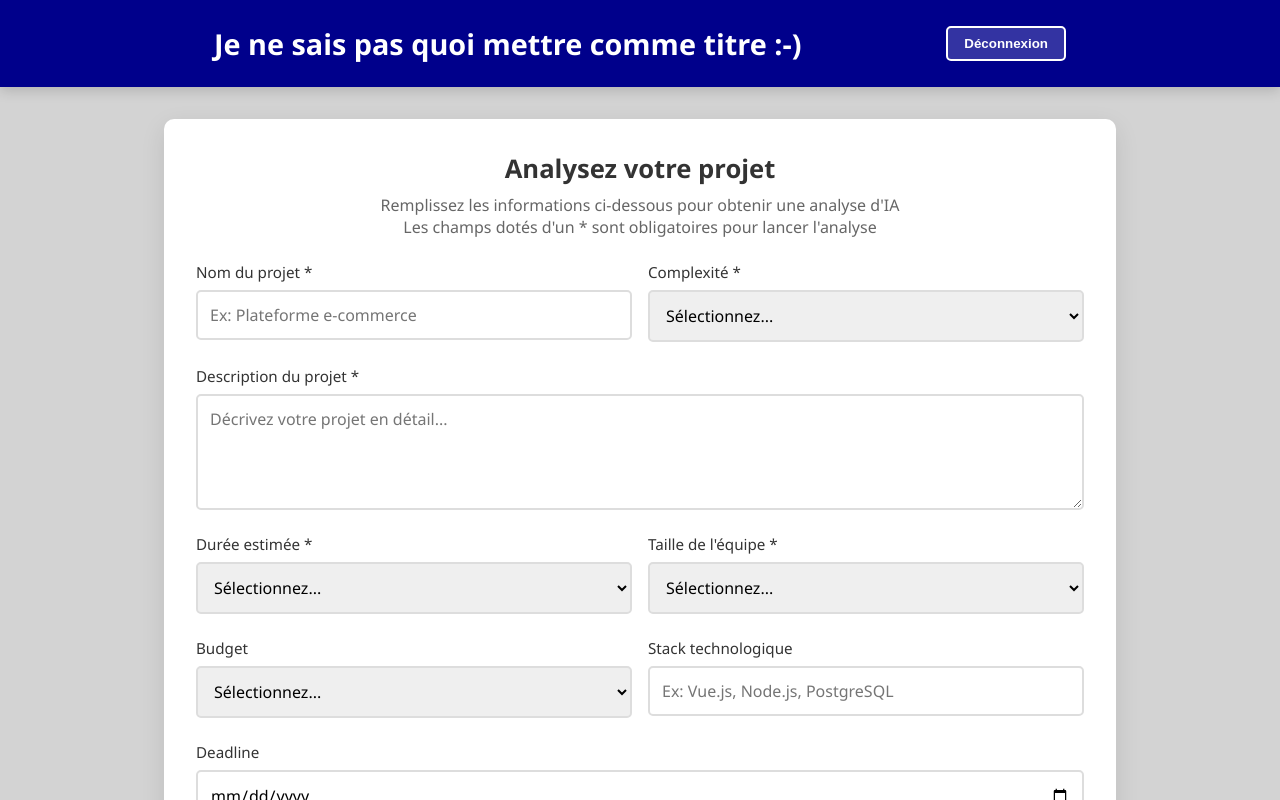
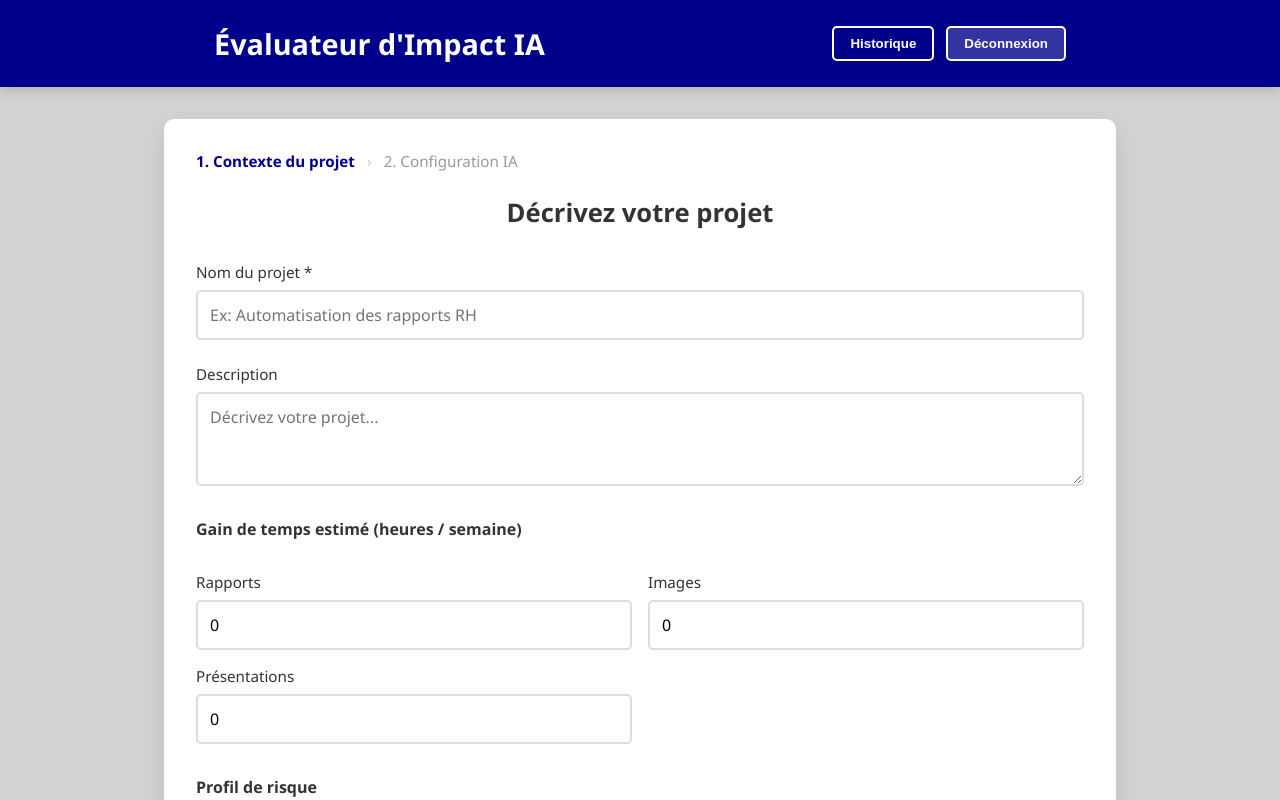
Before and after one commit to HugoDSD/Innovation_Project, a Vue app in the folder frontend/: page /app in a window 1280 px wide. Both pictures are taken after typing "Sample", "Sample123" into the empty fields and a click on the button "Connexion". Shown: the top 800 px of the page. Built offline with nearby package versions, Linux system fonts and the light colour scheme.

Commit message:
feat: 2-step evaluation wizard with mock data matching backend contract

```diff
--- a/frontend/src/pages/MainPage.vue
+++ b/frontend/src/pages/MainPage.vue
@@ -4,180 +4,90 @@ import { useRouter } from 'vue-router'
 import ResultsSection from '../components/ResultsSection.vue'
 
 const router = useRouter()
+const currentStep = ref(1)
+const loading = ref(false)
+const error = ref('')
+const results = ref(null)
 
-const formData = ref({
+const step1 = ref({
   projectName: '',
   projectDescription: '',
-  duration: '',
-  teamSize: '',
-  budget: '',
-  complexity: '',
-  deadline: '',
-  technology: ''
+  hoursSavedReports: 0,
+  hoursSavedImages: 0,
+  hoursSavedPresentations: 0,
+  dataSensitivity: 1,
+  legalRisk: 1
 })
 
-const results = ref(null)
-const showResults = ref(false)
+const step2 = ref({
+  modelName: '',
+  provider: '',
+  inputTokens: 0,
+  outputTokens: 0
+})
 
-// Random data to simulate a backend response
-const generateRandomResults = () => {
-  const levels = ['none', 'not_recommended', 'recommended', 'highly_recommended']
-  const randomLevel = levels[Math.floor(Math.random() * levels.length)]
-  const levelIndex = levels.indexOf(randomLevel)
+const AI_MODELS = ['GPT OSS 20B', 'GPT OSS 120B', 'DeepSeek V3.1', 'DeepSeek R1']
+const PROVIDERS = ['Microsoft', 'Amazon', 'Référence']
 
-  // Carbon footprint data per AI level
-  const carbonFootprints = [150, 280, 450, 650]
-  const emissions = [
-    [
-      { stage: 'Infrastructure', amount: 50, description: 'Hébergement et serveurs' },
-      { stage: 'Développement', amount: 60, description: 'Ressources de développement' },
-      { stage: 'Maintenance', amount: 40, description: 'Maintenance et support' }
-    ],
-    [
-      { stage: 'Infrastructure', amount: 90, description: 'Hébergement et serveurs cloud' },
-      { stage: 'Développement', amount: 120, description: 'Ressources de développement et tests' },
-      { stage: 'Maintenance', amount: 70, description: 'Maintenance et support continu' }
-    ],
-    [
-      { stage: 'Infrastructure', amount: 150, description: 'Infrastructure optimisée' },
-      { stage: 'Développement', amount: 200, description: 'Développement avec IA' },
-      { stage: 'Maintenance', amount: 100, description: 'Maintenance automatisée' }
-    ],
-    [
-      { stage: 'Infrastructure', amount: 200, description: 'Infrastructure très optimisée' },
-      { stage: 'Développement', amount: 300, description: 'Développement accéléré par IA' },
-      { stage: 'Maintenance', amount: 150, description: 'Maintenance préventive automatisée' }
-    ]
-  ]
+const validateStep1 = () =>
+  step1.value.projectName.trim() !== '' &&
+  step1.value.dataSensitivity >= 1 &&
+  step1.value.legalRisk >= 1
 
-  // Technical recommendations per AI level
-  const technicalRecommendations = [
-    [
-      'Utiliser des méthodes traditionnelles de développement',
-      'Optimiser l\'infrastructure existante',
-      'Mettre en place un monitoring performant'
-    ],
-    [
-      'Considérer une automatisation partielle',
-      'Optimiser les pipelines de déploiement',
-      'Mettre en place des tests automatisés'
-    ],
-    [
-      'Intégrer des outils d\'IA pour l\'automatisation',
-      'Utiliser le machine learning pour l\'optimisation',
-      'Implémenter des processus intelligents'
-    ],
-    [
-      'Déployer une IA générative pour la génération de code',
-      'Utiliser l\'IA pour l\'optimisation complète',
-      'Automatiser tous les processus répétitifs'
-    ]
-  ]
+const validateStep2 = () =>
+  step2.value.modelName !== '' &&
+  step2.value.provider !== '' &&
+  step2.value.inputTokens > 0 &&
+  step2.value.outputTokens > 0
 
-  // Non-AI alternatives per level
-  const alternatives = [
-    [
-      'Scripts bash et outils shell classiques',
-      'Équipe dédiée pour les tâches manuelles',
-      'Approche itérative sans automatisation'
-    ],
-    [
-      'Outils d\'automatisation traditionnels (Jenkins, GitLab CI)',
-      'Processus manuels documentés',
-      'Tests effectués par l\'équipe QA'
-    ],
-    [
-      'Templating et frameworks existants',
-      'Configuration manuelle des environnements',
-      'Analyse manuelle des performances'
-    ],
-    [
-      'Développement entièrement manuel avec équipe expérimentée',
-      'Patterns et bonnes pratiques documentées',
-      'Revues de code systématiques'
-    ]
-  ]
+const goToStep2 = () => {
+  if (validateStep1()) currentStep.value = 2
+}
 
-  // Impact reduction actions per level
-  const actions = [
-    [
-      'Maintenir une bonne documentation',
-      'Former l\'équipe régulièrement',
-      'Planifier avec soin'
-    ],
-    [
-      'Automatiser les tâches répétitives',
-      'Utiliser le CI/CD efficacement',
-      'Réduire les inefficacités manuelles'
-    ],
-    [
-      'Mettre en place l\'IA pour l\'optimisation',
-      'Analyser les performances en continu',
-      'Automatiser les processus critiques'
-    ],
-    [
-      'Maximiser l\'utilisation de l\'IA générative',
-      'Implémenter le self-healing automatique',
-      'Optimiser les ressources en temps réel'
-    ]
-  ]
-
-  const detailedAnalysisTexts = [
-    'Votre projet n\'a pas besoin d\'IA pour être réussi. Les méthodes traditionnelles suffisent.',
-    'L\'IA pourrait aider mais n\'est pas essentielle pour ce projet.',
-    'L\'IA est recommandée pour optimiser ce projet et améliorer les résultats.',
-    'L\'IA est fortement recommandée pour maximiser l\'efficacité et l\'impact de votre projet.'
-  ]
+// Temporary mock — replaced in Phase 2 by a real API call
+const mockSubmit = () => {
+  const hoursSaved = step1.value.hoursSavedReports + step1.value.hoursSavedImages + step1.value.hoursSavedPresentations
+  const riskScore = (step1.value.dataSensitivity + step1.value.legalRisk) / 2
+  const approved = hoursSaved > 1.0 && riskScore < 4.0
 
   return {
-    aiLevel: randomLevel,
-    carbonFootprint: carbonFootprints[levelIndex],
-    emissions: emissions[levelIndex],
-    technicalRecommendations: technicalRecommendations[levelIndex],
-    alternativesWithoutAI: alternatives[levelIndex],
-    actionItems: actions[levelIndex],
-    detailedAnalysis: detailedAnalysisTexts[levelIndex]
+    isApproved: approved,
+    evaluationId: 1,
+    message: approved
+      ? 'APPROUVÉ : Le gain social compense l\'impact environnemental et les risques sont maîtrisés.'
+      : 'REJETÉ : Les bénéfices ne compensent pas les risques ou l\'impact.',
+    totalEnergyKwh: (step2.value.inputTokens + step2.value.outputTokens) * 3.708611e-7,
+    totalCarbonKg: (step2.value.inputTokens + step2.value.outputTokens) * 3.708611e-7 * 0.0801,
+    totalWaterLiters: (step2.value.inputTokens + step2.value.outputTokens) * 3.708611e-7 * 0.84,
+    totalCostUsd: step2.value.inputTokens * 1.4e-7 + step2.value.outputTokens * 2.8e-7,
+    totalHoursSaved: hoursSaved,
+    riskScore
   }
 }
 
-const handleSubmit = () => {
-  if (validateForm()) {
-    results.value = generateRandomResults()
-    showResults.value = true
-
-    // Scroll to results after a short delay
-    setTimeout(() => {
-      document.querySelector('.results-section')?.scrollIntoView({ behavior: 'smooth' })
-    }, 100)
-  }
-}
-
-const validateForm = () => {
-  return formData.value.projectName.trim() &&
-         formData.value.projectDescription.trim() &&
-         formData.value.duration &&
-         formData.value.teamSize &&
-         formData.value.complexity
+const handleSubmit = async () => {
+  if (!validateStep2()) return
+  loading.value = true
+  error.value = ''
+  await new Promise(r => setTimeout(r, 600)) // Simulate network delay
+  results.value = mockSubmit()
+  loading.value = false
+  setTimeout(() => {
+    document.querySelector('.results-section')?.scrollIntoView({ behavior: 'smooth' })
+  }, 100)
 }
 
 const handleLogout = () => {
-  localStorage.removeItem('user')
+  localStorage.removeItem('token')
   router.push('/login')
 }
 
-const resetForm = () => {
-  formData.value = {
-    projectName: '',
-    projectDescription: '',
-    duration: '',
-    teamSize: '',
-    budget: '',
-    complexity: '',
-    deadline: '',
-    technology: ''
-  }
-  showResults.value = false
+const reset = () => {
+  currentStep.value = 1
   results.value = null
+  error.value = ''
+  step1.value = { projectName: '', projectDescription: '', hoursSavedReports: 0, hoursSavedImages: 0, hoursSavedPresentations: 0, dataSensitivity: 1, legalRisk: 1 }
+  step2.value = { modelName: '', provider: '', inputTokens: 0, outputTokens: 0 }
 }
 </script>
 
@@ -185,120 +95,127 @@ const resetForm = () => {
   <div class="main-container">
     <header class="header">
       <div class="header-content">
-        <h1>Je ne sais pas quoi mettre comme titre :-)</h1>
-        <button class="logout-btn" @click="handleLogout">Déconnexion</button>
+        <h1>Évaluateur d'Impact IA</h1>
+        <div class="header-actions">
+          <button class="nav-btn" @click="router.push('/history')">Historique</button>
+          <button class="logout-btn" @click="handleLogout">Déconnexion</button>
+        </div>
       </div>
     </header>
 
     <div class="content">
       <div class="form-container">
-        <h2 class="form-title">Analysez votre projet</h2>
-        <p class="form-subtitle">
-            Remplissez les informations ci-dessous pour obtenir une analyse d'IA <br>
-            Les champs dotés d'un * sont obligatoires pour lancer l'analyse
-        </p>
+        <div class="step-indicator">
+          <span :class="{ active: currentStep === 1 }">1. Contexte du projet</span>
+          <span class="divider">›</span>
+          <span :class="{ active: currentStep === 2 }">2. Configuration IA</span>
+        </div>
 
-        <form @submit.prevent="handleSubmit" class="project-form">
+        <!-- Step 1 -->
+        <form v-if="currentStep === 1" @submit.prevent="goToStep2" class="project-form">
+          <h2 class="form-title">Décrivez votre projet</h2>
+
+          <div class="form-group">
+            <label for="projectName">Nom du projet *</label>
+            <input id="projectName" v-model="step1.projectName" type="text"
+              placeholder="Ex: Automatisation des rapports RH" required>
+          </div>
+
+          <div class="form-group">
+            <label for="projectDescription">Description</label>
+            <textarea id="projectDescription" v-model="step1.projectDescription" rows="3"
+              placeholder="Décrivez votre projet..."></textarea>
+          </div>
+
+          <h3 class="section-title">Gain de temps estimé (heures / semaine)</h3>
+
           <div class="form-row">
             <div class="form-group">
-              <label for="projectName">Nom du projet *</label>
-              <input
-                id="projectName"
-                v-model="formData.projectName"
-                type="text"
-                placeholder="Ex: Plateforme e-commerce"
-                required
-              >
+              <label for="hoursSavedReports">Rapports</label>
+              <input id="hoursSavedReports" v-model.number="step1.hoursSavedReports"
+                type="number" min="0" step="0.5">
             </div>
             <div class="form-group">
-              <label for="complexity">Complexité *</label>
-              <select id="complexity" v-model="formData.complexity" required>
-                <option value="">Sélectionnez...</option>
-                <option value="low">Faible</option>
-                <option value="medium">Moyenne</option>
-                <option value="high">Élevée</option>
-                <option value="very-high">Très élevée</option>
-              </select>
+              <label for="hoursSavedImages">Images</label>
+              <input id="hoursSavedImages" v-model.number="step1.hoursSavedImages"
+                type="number" min="0" step="0.5">
+            </div>
+            <div class="form-group">
+              <label for="hoursSavedPresentations">Présentations</label>
+              <input id="hoursSavedPresentations" v-model.number="step1.hoursSavedPresentations"
+                type="number" min="0" step="0.5">
             </div>
           </div>
 
-          <div class="form-group full-width">
-            <label for="description">Description du projet *</label>
-            <textarea
-              id="description"
-              v-model="formData.projectDescription"
-              placeholder="Décrivez votre projet en détail..."
-              rows="4"
-              required
-            ></textarea>
-          </div>
+          <h3 class="section-title">Profil de risque</h3>
 
           <div class="form-row">
             <div class="form-group">
-              <label for="duration">Durée estimée *</label>
-              <select id="duration" v-model="formData.duration" required>
-                <option value="">Sélectionnez...</option>
-                <option value="1-3-months">1-3 mois</option>
-                <option value="3-6-months">3-6 mois</option>
-                <option value="6-12-months">6-12 mois</option>
-                <option value="12-plus-months">12+ mois</option>
+              <label for="dataSensitivity">Sensibilité des données (1–5) *</label>
+              <input id="dataSensitivity" v-model.number="step1.dataSensitivity"
+                type="number" min="1" max="5" required>
+            </div>
+            <div class="form-group">
+              <label for="legalRisk">Risque légal (1–5) *</label>
+              <input id="legalRisk" v-model.number="step1.legalRisk"
+                type="number" min="1" max="5" required>
+            </div>
+          </div>
+
+          <div class="form-actions">
+            <button type="submit" class="submit-btn">Suivant →</button>
+          </div>
+        </form>
+
+        <!-- Step 2 -->
+        <form v-if="currentStep === 2" @submit.prevent="handleSubmit" class="project-form">
+          <h2 class="form-title">Configurez l'IA</h2>
+
+          <div class="form-row">
+            <div class="form-group">
+              <label for="modelName">Modèle IA *</label>
+              <select id="modelName" v-model="step2.modelName" required>
+                <option value="">Sélectionnez un modèle...</option>
+                <option v-for="model in AI_MODELS" :key="model" :value="model">{{ model }}</option>
               </select>
             </div>
             <div class="form-group">
-              <label for="teamSize">Taille de l'équipe *</label>
-              <select id="teamSize" v-model="formData.teamSize" required>
-                <option value="">Sélectionnez...</option>
-                <option value="1-3">1-3 personnes</option>
-                <option value="4-10">4-10 personnes</option>
-                <option value="11-20">11-20 personnes</option>
-                <option value="20-plus">20+ personnes</option>
+              <label for="provider">Fournisseur *</label>
+              <select id="provider" v-model="step2.provider" required>
+                <option value="">Sélectionnez un fournisseur...</option>
+                <option v-for="p in PROVIDERS" :key="p" :value="p">{{ p }}</option>
               </select>
             </div>
           </div>
 
           <div class="form-row">
             <div class="form-group">
-              <label for="budget">Budget</label>
-              <select id="budget" v-model="formData.budget">
-                <option value="">Sélectionnez...</option>
-                <option value="null">Nul (0€)</option>
-                <option value="low">Faible (1-10k€)</option>
-                <option value="medium">Moyen (10k-50k€)</option>
-                <option value="high">Élevé (50k-200k€)</option>
-                <option value="very-high">Très élevé (plus de 200k€)</option>
-              </select>
+              <label for="inputTokens">Tokens en entrée *</label>
+              <input id="inputTokens" v-model.number="step2.inputTokens"
+                type="number" min="1" required>
             </div>
             <div class="form-group">
-              <label for="technology">Stack technologique</label>
-              <input
-                id="technology"
-                v-model="formData.technology"
-                type="text"
-                placeholder="Ex: Vue.js, Node.js, PostgreSQL"
-              >
+              <label for="outputTokens">Tokens en sortie *</label>
+              <input id="outputTokens" v-model.number="step2.outputTokens"
+                type="number" min="1" required>
             </div>
           </div>
 
-          <div class="form-group">
-            <label for="deadline">Deadline</label>
-            <input
-              id="deadline"
-              v-model="formData.deadline"
-              type="date"
-            >
-          </div>
+          <p v-if="error" class="error-message">{{ error }}</p>
 
           <div class="form-actions">
-            <button type="submit" class="submit-btn">Analyser le projet</button>
-            <button type="button" class="reset-btn" @click="resetForm">Réinitialiser</button>
+            <button type="button" class="reset-btn" @click="currentStep = 1">← Retour</button>
+            <button type="submit" class="submit-btn" :disabled="loading">
+              {{ loading ? 'Analyse en cours...' : 'Analyser' }}
+            </button>
+            <button type="button" class="reset-btn" @click="reset">Réinitialiser</button>
           </div>
         </form>
       </div>
 
       <ResultsSection
-        v-if="showResults"
+        v-if="results"
         :results="results"
-        :show-results="showResults"
         class="results-section"
       />
     </div>
@@ -336,6 +253,22 @@ const resetForm = () => {
   font-size: 1.8rem;
 }
 
+.header-actions {
+  display: flex;
+  gap: 0.75rem;
+}
+
+.nav-btn {
+  background: transparent;
+  color: white;
+  border: 2px solid white;
+  padding: 0.5rem 1rem;
+  border-radius: 5px;
+  cursor: pointer;
+  font-weight: 600;
+  transition: all 0.3s;
+}
+
 .logout-btn {
   background: rgba(255, 255, 255, 0.2);
   color: white;
@@ -364,6 +297,24 @@ const resetForm = () => {
   box-shadow: 0 8px 24px rgba(0, 0, 0, 0.1);
 }
 
+.step-indicator {
+  display: flex;
+  align-items: center;
+  gap: 0.75rem;
+  margin-bottom: 1.5rem;
+  font-size: 0.95rem;
+  color: #999;
+}
+
+.step-indicator span.active {
+  color: darkblue;
+  font-weight: 600;
+}
+
+.step-indicator .divider {
+  color: #ccc;
+}
+
 .form-title {
   color: #333;
   font-size: 1.6rem;
@@ -376,6 +327,13 @@ const resetForm = () => {
   text-align: center;
   color: #666;
   margin-bottom: 1.5rem;
+}
+
+.section-title {
+  font-size: 1rem;
+  color: #333;
+  margin: 0.5rem 0;
+  font-weight: 600;
 }
 
 .project-form {
@@ -429,6 +387,12 @@ textarea {
   resize: vertical;
 }
 
+.error-message {
+  color: #e74c3c;
+  font-size: 0.9rem;
+  margin: 0;
+}
+
 .form-actions {
   display: flex;
   gap: 1rem;
@@ -450,6 +414,11 @@ textarea {
 
 .submit-btn:hover {
   box-shadow: 0 5px 20px rgba(102, 126, 234, 0.4);
+}
+
+.submit-btn:disabled {
+  opacity: 0.6;
+  cursor: not-allowed;
 }
 
 .reset-btn {
```
